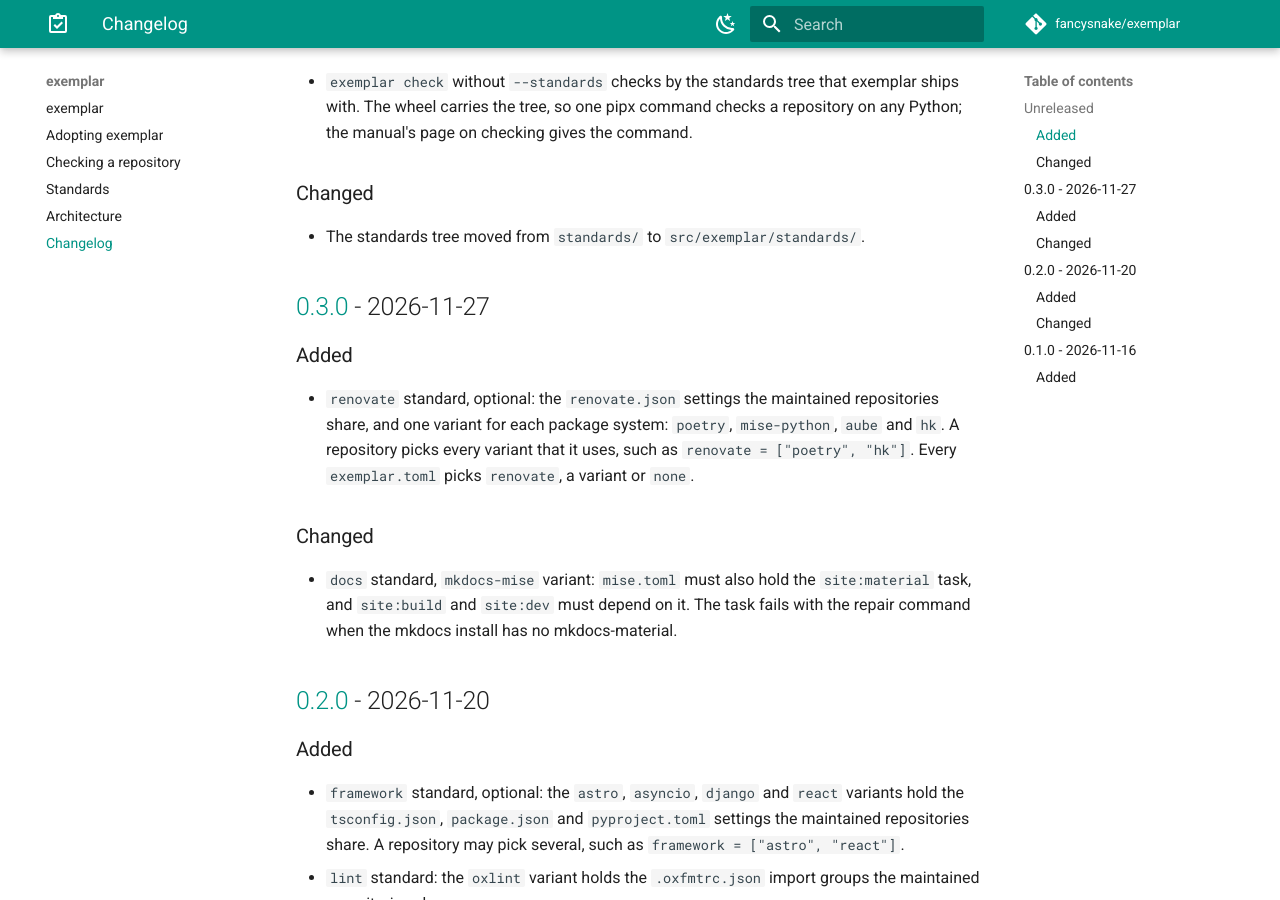
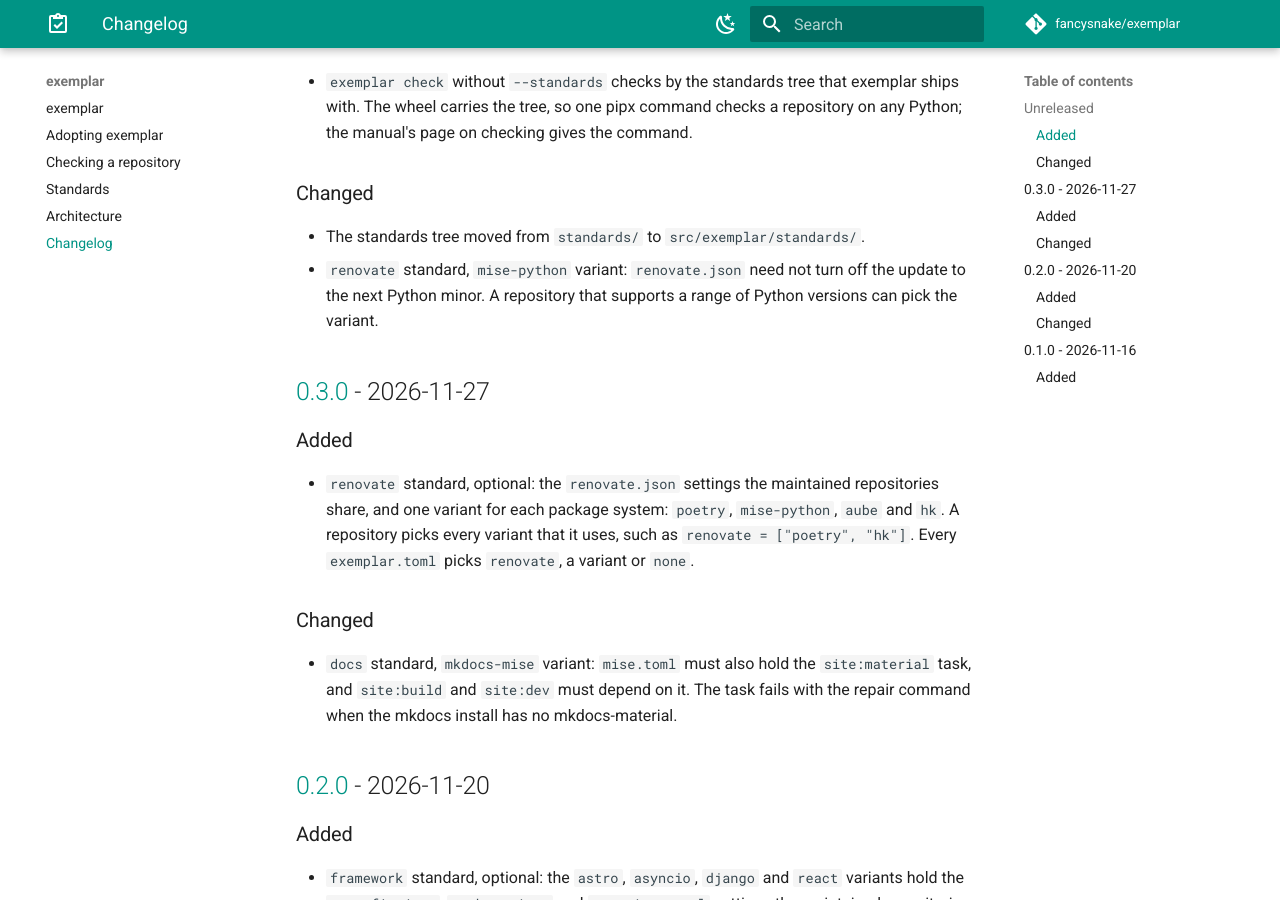
Before and after one commit to fancysnake/exemplar, an MkDocs documentation site: the page built from docs/changelog.md, in a window 1280 px wide and 900 px high, scrolled down 315 px. Built offline with MkDocs 1.6.1 and Material for MkDocs 9.7.7, drawn with Linux system fonts in a browser that asks for light colours; comment, search, counter and statistics services are not loaded.

Commit message:
feat: let the mise-python variant fit any Python range
The variant required a rule that turns off the update of mise's Python
to the next minor. That rule is right only where `requires-python`
allows one minor; a repository that supports 3.11 to 3.15 could not
pick the variant.

The variant keeps `separateMinorPatch`, which makes Renovate offer a
patch after the next minor is released. The bit is renamed from
`minor.json` to `patch.json`, so the checklist item changes its name
in each repository.

A one-minor repository adds the turn-off rule itself;
`docs/standards.md` shows it. exemplar's own `renovate.json` keeps it.

Co-Authored-By: Claude Fable 5.2 <noreply@anthropic.com>

```diff
--- a/CHANGELOG.md
+++ b/CHANGELOG.md
@@ -16,6 +16,9 @@ and this project adheres to [Semantic Versioning].
 ### Changed
 
 - The standards tree moved from `standards/` to `src/exemplar/standards/`.
+- `renovate` standard, `mise-python` variant: `renovate.json` need not turn
+  off the update to the next Python minor. A repository that supports a range
+  of Python versions can pick the variant.
 
 ## [0.3.0] - 2026-11-27
 
```
Also changed, not shown: docs/standards.md (+18 -6 lines), 2 other files.
